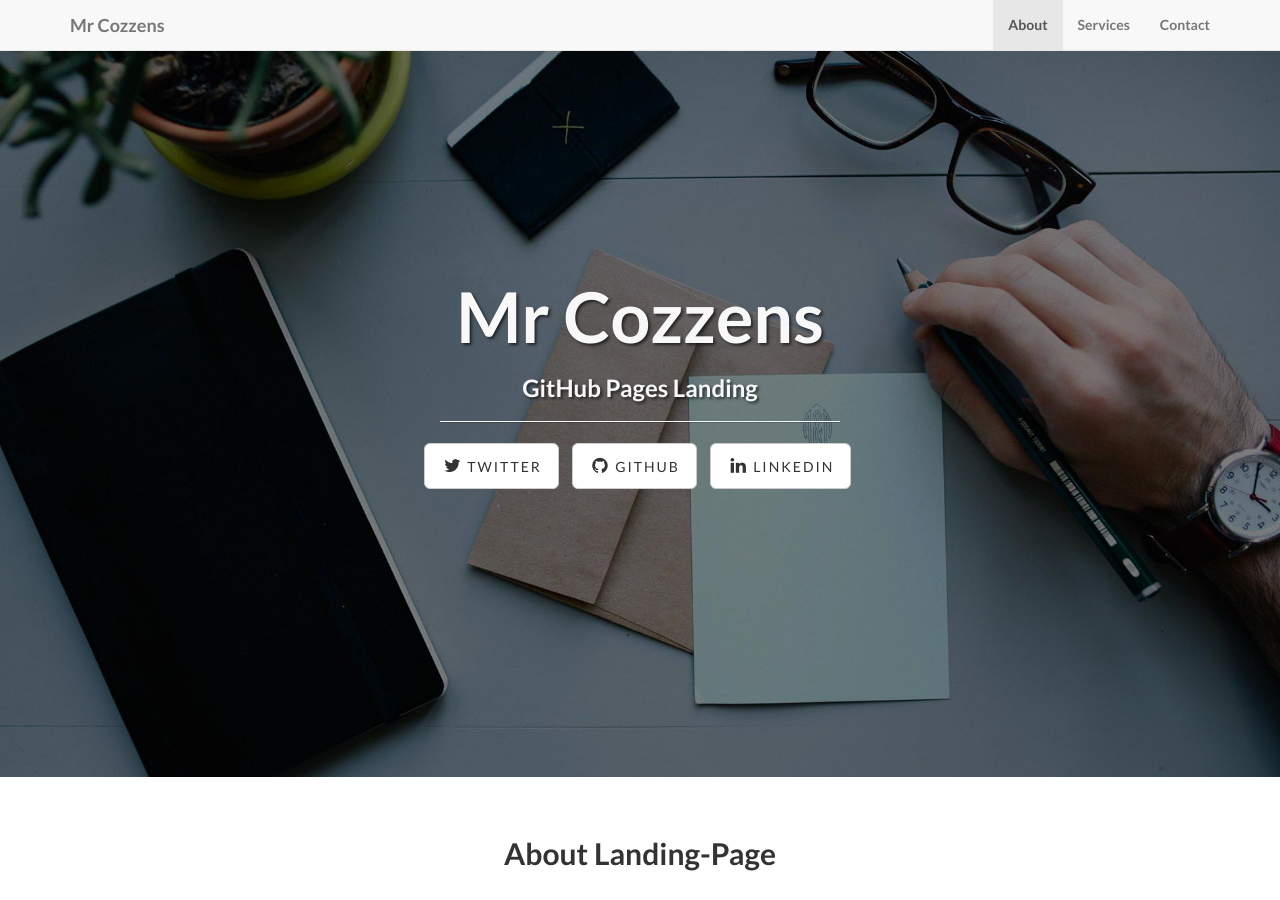
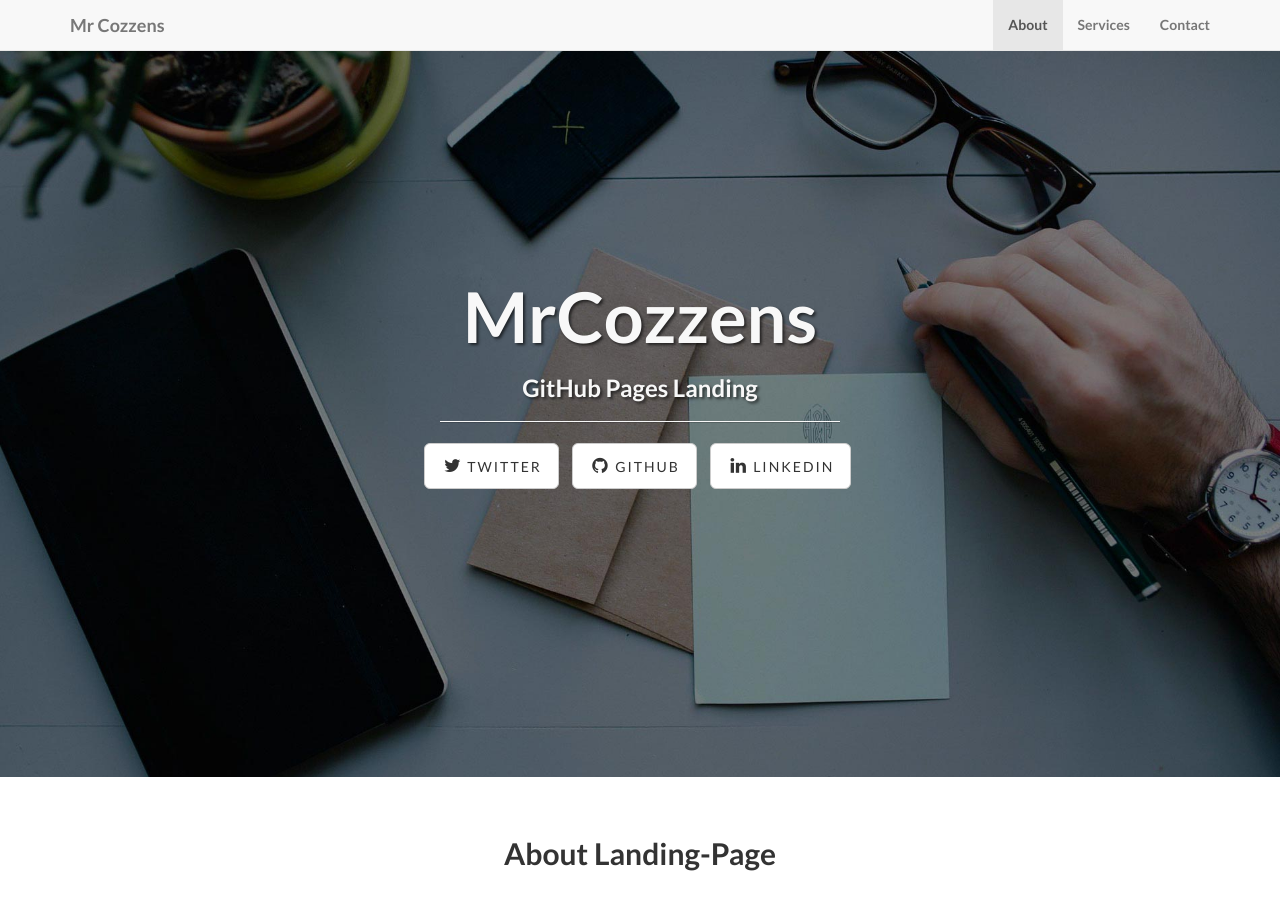
Before and after one commit to mrcozzens/mrcozzens.github.io, a Jekyll site: the page built from index.html, in a window 1280 px wide and 900 px high. Built offline with Jekyll 4.4.1, drawn with Linux system fonts in a browser that asks for light colours.

Commit message:
title MrCozzens

```diff
--- a/index.html
+++ b/index.html
@@ -1,5 +1,5 @@
 ---
 layout: default
-title: Mr Cozzens
+title: MrCozzens
 subTitle: GitHub Pages Landing
 ---
```
